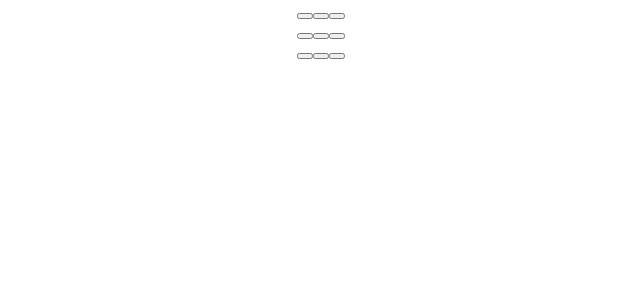
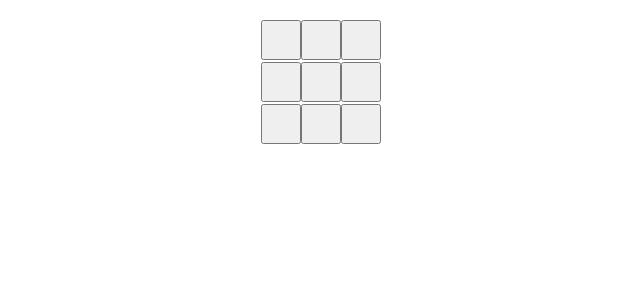
Before and after one commit to iamAkuma/react-learn, a React (Create React App) app: page / in a window 1280 px wide. Shown: the top 300 px of the page, without its empty margins (319-959 px from the left). Built offline with nearby package versions, Linux system fonts and the light colour scheme.

Commit message:
tic-tac-toe

```diff
--- a/src/App.js
+++ b/src/App.js
@@ -1,23 +1,40 @@
-import React from 'react'
-// import ClickCounter from './components/ClickCounter'
-// import TogetherCounter from './components/TogetherCounter'
-import TicTacToe from './components/TicTacToe'
+import React, { useState } from 'react'
 
-const App = () => {
+
+function Square() {
+  const [values, setValue] = useState(null);
+
+  function handleClick() {
+    setValue('X')
+  }
   return (
-    <>
-      {/* <div>
-      <h1>
-        BUTTON CLICK COUNTER
-      </h1>
-        <h2>Updates Separately</h2>
-        <ClickCounter />
-        <ClickCounter />
-        <TogetherCounter />
-      </div> */}
-      <TicTacToe/>
-    </>
+    <button className='square' onClick={handleClick}>
+      {values}
+    </button>
   )
 }
 
-export default App
+export default function Board() {
+  const [squares, setSquares] = useState(Array(9).fill(null))
+  return (
+    <>
+      <div className='board'>
+      <div className="board-row">
+        <Square value={squares[0]} />
+        <Square value={squares[1]} />
+        <Square value={squares[2]} />
+      </div>
+      <div className="board-row">
+        <Square value={squares[3]} />
+        <Square value={squares[4]} />
+        <Square value={squares[5]} />
+      </div>
+      <div className="board-row">
+        <Square value={squares[6]} />
+        <Square value={squares[7]} />
+        <Square value={squares[8]} />
+      </div>
+      </div>
+    </>
+  );
+}
--- a/src/index.css
+++ b/src/index.css
@@ -18,3 +18,17 @@ code {
 .avatar {
   border-radius: 50%;
 }
+
+.square{
+  width: 40px; /* Set the desired width */
+  height: 40px; /* Set the desired height */
+  padding: 0; /* Remove padding */
+  margin: 0; /* Remove margin */
+  overflow: hidden; /* Hide any overflow content */
+  text-align: center; /* Center the content if there is any */
+  display: inline-block;
+}
+
+.board{
+  padding-top: 20px;
+}
```
